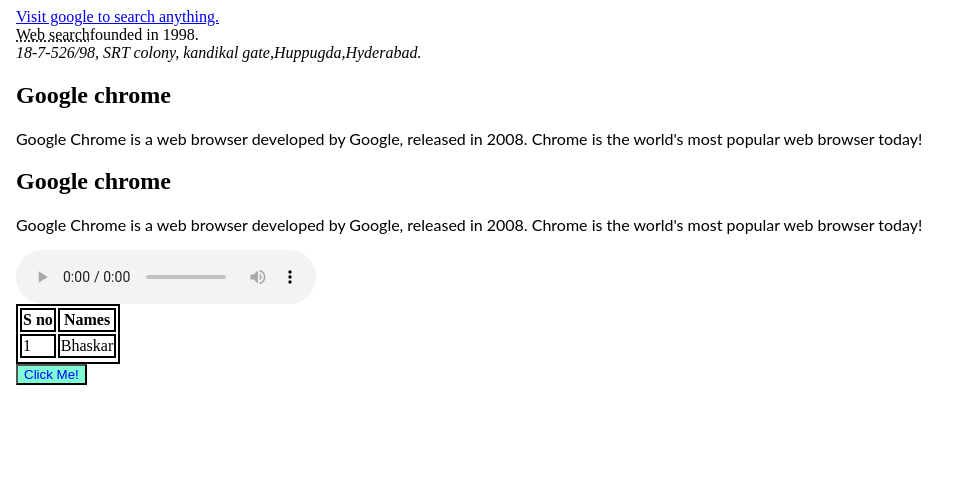
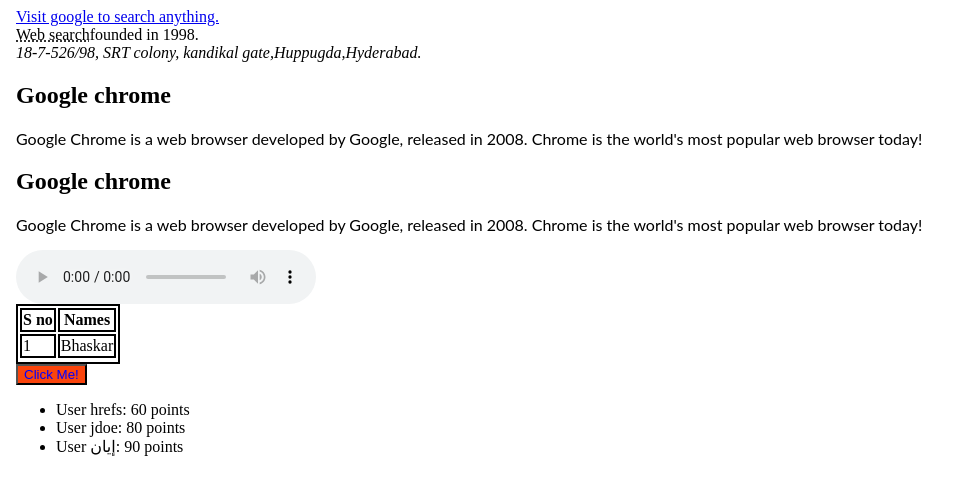
Before and after one commit to bhaskarpatnam/angular-Demo-html, an Angular app: page / in a window 1280 px wide. Shown: the top 494 px of the page, without its empty margins (0-968 px from the left). Built offline with nearby package versions, Linux system fonts and the light colour scheme; grey boxes are pictures that could not be loaded.

Commit message:
2 files modified

```diff
--- a/src/app/app.component.css
+++ b/src/app/app.component.css
@@ -3,5 +3,5 @@
 }
 .btn1Color {
   color: blue;
-  background-color: aquamarine;
+  background-color: rgb(250, 68, 12);
 }
--- a/src/app/app.component.html
+++ b/src/app/app.component.html
@@ -39,6 +39,11 @@
 <tr>
 </table>
 <button type="button" onclick="alert('Ok GOOGLE')" class="btn1Color">Click Me!</button>
+<ul>
+  <li>User <bdi>hrefs</bdi>: 60 points</li>
+  <li>User <bdi>jdoe</bdi>: 80 points</li>
+  <li>User <bdi>إيان</bdi>: 90 points</li>
+ </ul>
 
 
 </body>
```
